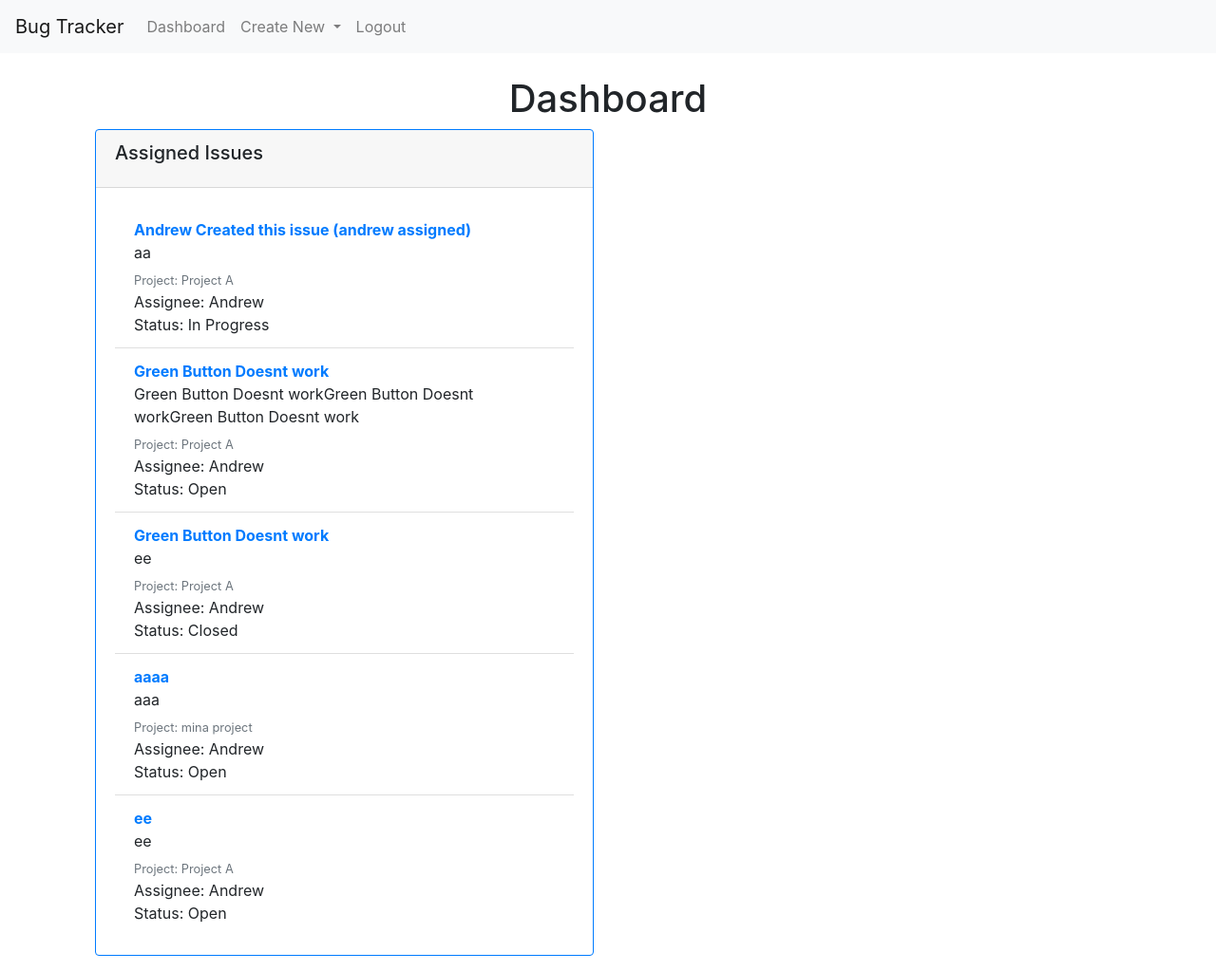
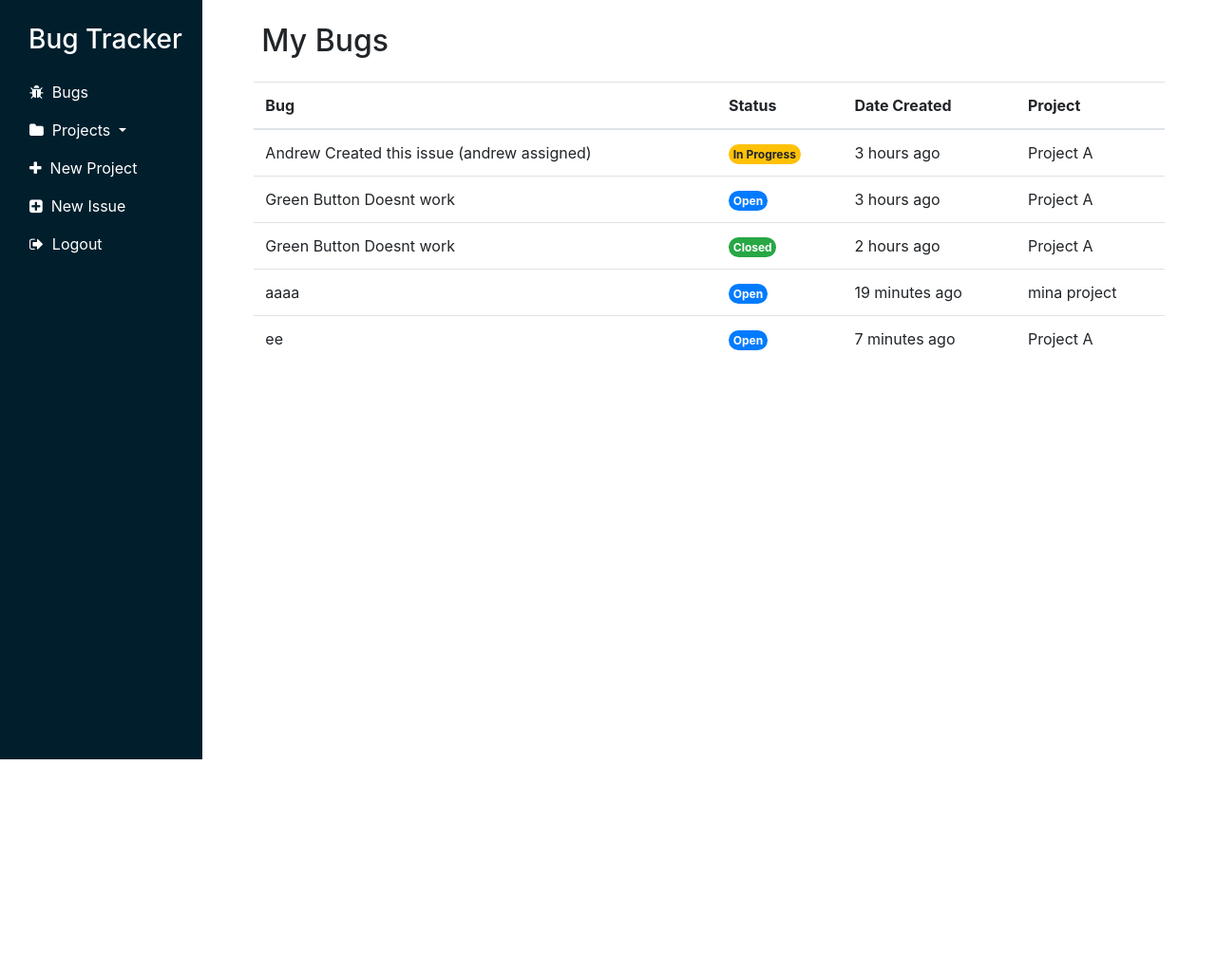
Before and after one commit to AndrewMaged814/Bug-Tracking, a Flask app: page / in a window 1280 px wide. Shown: the whole page at 95% size. After the commit the page ends 800 px from the top, so only its background shows below. Run offline with Flask 3, Linux system fonts and the light colour scheme; a user stored in the database is signed in; some libraries are stand-ins or nearby versions.

Commit message:
Added new page for showing tickets for each project Improved styling overall

```diff
--- a/website/models.py
+++ b/website/models.py
@@ -27,7 +27,7 @@ class Bug(db.Model):
 
 class Project(db.Model):
     id = db.Column(db.Integer, primary_key=True)
-    name = db.Column(db.String(150))  # The name column is defined here
+    name = db.Column(db.String(150))
     description = db.Column(db.String(500))
     user_id = db.Column(db.Integer, db.ForeignKey('user.id'))
     bugs = db.relationship('Bug', backref='project')
--- a/website/templates/base.html
+++ b/website/templates/base.html
@@ -1,6 +1,31 @@
 <!DOCTYPE html>
 <html>
 <head>
+  <style>
+
+    #sidebar {
+      position: fixed;
+      top: 0;
+      left: 0;
+      height: 100%;
+      padding-top: 15px;
+      background-color: #001E2C;
+      color: white !important;
+    }
+    #sidebar h3 {
+      padding-left: 15px;
+      padding-top: 10px;
+      padding-bottom: 10px;
+    }
+    #sidebar a {
+      color: white !important;
+    }
+    #sidebar .dropdown-menu a {
+      color: black !important;
+    }
+  </style>
+
+
   <meta charset="utf-8" />
   <meta name="viewport" content="width=device-width, initial-scale=1" />
   <link
@@ -14,47 +39,84 @@
     href="https://stackpath.bootstrapcdn.com/font-awesome/4.7.0/css/font-awesome.min.css"
     crossorigin="anonymous"
   />
+  <link rel="shortcut icon" href="{{ url_for('static', filename='favicon.ico') }}">
 
-    <title>{% block title %}Dashboard{% endblock %}</title>
+  <title>{% block title %}Home{% endblock %}</title>
 </head>
 <body>
-    <nav class="navbar navbar-expand-lg navbar-light bg-light">
-      <a class="navbar-brand" href="/">Bug Tracker</a>
-      <button class="navbar-toggler" type="button" data-toggle="collapse" data-target="#navbarNav"
-        aria-controls="navbarNav" aria-expanded="false" aria-label="Toggle navigation">
-        <span class="navbar-toggler-icon"></span>
-      </button>
-      <div class="collapse navbar-collapse" id="navbarNav">
-        <ul class="navbar-nav">
+  <div class="container-fluid">
+    <div class="row">
+      <!-- Sidebar -->
+      <nav id="sidebar" class="col-md-3 col-lg-2 d-md-block sidebar "style="background-color:#001E2C;">
+        <div class="position-sticky">
+          <div class="sidebar-header">
+            <h3>Bug Tracker</h3>
+          </div>
+          <ul class="nav flex-column">
             {% if user.is_authenticated %}
             <li class="nav-item">
-            <a class="nav-link" id="dashboard" href="/">Dashboard</a>
+              <a class="nav-link" href="/">
+                <i class="fa fa-bug"></i>
+                &nbsp;Bugs
+              </a>
             </li>
             <li class="nav-item dropdown">
-            <a class="nav-link dropdown-toggle" href="#" id="createDropdown" role="button" data-toggle="dropdown"
-              aria-haspopup="true" aria-expanded="false">
-              Create New
+              <a class="nav-link dropdown-toggle" href="#" id="projectDropdown" role="button"
+                data-toggle="dropdown" aria-haspopup="true" aria-expanded="false">
+                <i class="fa fa-folder"></i>
+                &nbsp;Projects
               </a>
-            <div class="dropdown-menu" aria-labelledby="createDropdown">
-              <a class="dropdown-item" href="/create_project">New Project</a>
-              <a class="dropdown-item" href="/create_issue">New Issue</a>
+              </a>
+              <div class="dropdown-menu" aria-labelledby="projectDropdown">
+                {% if user and user.is_authenticated %}
+                {% for project in projects %}
+                <a class="dropdown-item" href="{{ url_for('views.project_tickets', project_id=project.id) }}">{{ project.name }}</a>
+                {% endfor %}
+                {% else %}
+                <a class="dropdown-item disabled" href="#">No Projects</a>
+                {% endif %}
               </div>
             </li>
             <li class="nav-item">
-            <a class="nav-link" id="logout" href="/logout">Logout</a>
+              <a class="nav-link" href="/create_project">
+                <i class="fa fa-plus"></i>
+                &nbsp;New Project
+              </a>
             </li>
+            <li class="nav-item">
+              <a class="nav-link" href="/create_issue">
+                <i class="fa fa-plus-square"></i>
+                &nbsp;New Issue
+              </a>
+            </li>
+            <div class="mt-auto">
+            <li class="nav-item">
+              <a class="nav-link" href="/logout">
+                <i class="fa fa-sign-out"></i>
+                &nbsp;Logout
+              </a>
+            </li>
+          </div>
             {% else %}
             <li class="nav-item">
-            <a class="nav-link" id="login" href="/login">Login</a>
+              <a class="nav-link" href="/login">
+                <i class="fa fa-sign-in"></i>
+                &nbsp;Login
+              </a>
             </li>
             <li class="nav-item">
-            <a class="nav-link" id="signUp" href="/sign-up">Sign Up</a>
+              <a class="nav-link" href="/sign-up">
+                <i class="fa fa-user-plus"></i>
+                &nbsp;Sign Up
+              </a>
             </li>
             {% endif %}
           </ul>
         </div>
       </nav>
 
+      <!-- Page Content -->
+      <main class="col-md-9 ml-sm-auto col-lg-10 px-md-4">
 
         {% with messages = get_flashed_messages(with_categories=true) %} {% if
         messages %} {% for category, message in messages %} {% if category ==
@@ -74,7 +136,13 @@
         </div>
         {% endif %} {% endfor %} {% endif %} {% endwith %}
 
-    <div class="container">{% block content %} {% endblock %}</div>
+        <div class="container">
+          {% block content %} {% endblock %}
+        </div>
+      </main>
+    </div>
+  </div>
+
   <script
     src="https://code.jquery.com/jquery-3.2.1.slim.min.js"
     integrity="sha384-KJ3o2DKtIkvYIK3UENzmM7KCkRr/rE9/Qpg6aAZGJwFDMVNA/GpGFF93hXpG5KkN"
@@ -90,18 +158,6 @@
     integrity="sha384-JZR6Spejh4U02d8jOt6vLEHfe/JQGiRRSQQxSfFWpi1MquVdAyjUar5+76PVCmYl"
     crossorigin="anonymous"
   ></script>
-
-{% block javascript %}
-    <script type="text/javascript">
-      function deleteProject(projectId) {
-  fetch("/delete-project", {
-    method: "POST",
-    body: JSON.stringify({ projectId: projectId }),
-  }).then((_res) => {
-    window.location.href = "/";
-  });
-  }
-</script>
-{% endblock %}
+  {% block javascript %}{% endblock %}
 </body>
 </html>
--- a/website/templates/dashboard.html
+++ b/website/templates/dashboard.html
@@ -1,52 +1,49 @@
 {% extends "base.html" %}
 
-{% block title %}Dashboard{% endblock %}
+{% block title %}Bug{% endblock %}
 
 {% block content %}
 <div class="container mt-4">
-  <h1 class="text-center">Dashboard</h1>
+  <h2 class="pl-2">My Bugs</h2>
+</div>
+<div class="container mt-4">
 
   <!-- Row divided into two columns -->
   <div class="row">
-    <div class="col-md-6">
-      <!-- Assigned Issues Card -->
-      <div class="card border-primary mb-3">
-        <div class="card-header">
-          <h5 class="card-title">Assigned Issues</h5>
-        </div>
-        <div class="card-body">
-          <ul class="list-group list-group-flush">
+    <div class="col-md-12">
+      <div class="table-responsive">
+        <table class="table table-hover table">
+          <thead>
+            <tr>
+              <th>Bug</th>
+              <th>Status</th>
+              <th>Date Created</th>
+              <th>Project</th>
+            </tr>
+          </thead>
+          <tbody>
             {% for issue in user.bugs %}
-            <li class="list-group-item">
-              <a href="#" data-toggle="modal" data-target="#updateIssueModal{{ issue.id }}">
-                <strong>{{ issue.title }}</strong>
-              </a>
-              <p class="mb-1">{{ issue.description }}</p>
-              <small class="text-muted">Project: {{ issue.project.name }}</small>
-              <p class="mb-0">Assignee: {{ issue.user.first_name }}</p>
-              <p class="mb-0">Status: {{ issue.status }}</p>
-            </li>
+            <tr class="clickable-row" data-toggle="modal" data-target="#updateIssueModal{{ issue.id }}">
+              <td>{{ issue.title }}</td>
+              <td>
+                <span class="badge rounded-pill d-inline {% if issue.status == 'Open' %}badge-primary{% elif issue.status == 'In Progress' %}badge-warning{% elif issue.status == 'Closed' %}badge-success{% endif %}">
+                  {{ issue.status }}
+                </span>
+              </td>
+              <td>{{ issue.date_reported|time_ago }}</td>
+              <td>{{ issue.project.name }}</td>
+            </tr>
             {% endfor %}
-          </ul>
-        </div>
+          </tbody>
+        </table>
       </div>
     </div>
-
-    <!-- The right half of the screen can be used for other content if needed -->
-    <div class="col-md-6">
-      <!-- Other content goes here -->
-    </div>
   </div>
-
 </div>
 
 
-
-
-<!-- Modal for Update Issue -->
 {% for issue in user.bugs %}
 <div class="modal fade" id="updateIssueModal{{ issue.id }}" tabindex="-1" role="dialog" aria-labelledby="updateIssueModalLabel{{ issue.id }}" aria-hidden="true">
-
   <div class="modal-dialog" role="document">
     <div class="modal-content">
       <div class="modal-header">
@@ -74,8 +71,6 @@
               <option value="Closed" {% if issue.status == 'Closed' %}selected{% endif %}>Closed</option>
             </select>
           </div>
-
-          <!-- Add a submit button to update the issue -->
           <button type="submit" class="btn btn-primary">Update Issue</button>
         </form>
       </div>
@@ -84,4 +79,22 @@
 </div>
 {% endfor %}
 
+<script>
+document.addEventListener("DOMContentLoaded", function () {
+  var rows = document.querySelectorAll(".clickable-row");
+  rows.forEach(function (row) {
+    row.addEventListener("click", function () {
+      var targetModalId = row.dataset.target;
+      if (targetModalId) {
+        var modal = document.querySelector(targetModalId);
+        if (modal) {
+          $(modal).modal("show");
+        }
+      }
+    });
+  });
+});
+
+</script>
+
 {% endblock %}
--- a/website/views.py
+++ b/website/views.py
@@ -5,7 +5,7 @@ from .models import User, Project, Bug
 from . import db
 import json
 
-views = Blueprint('views', __name__)
+views = Blueprint('views', __name__)\
 
 
 @views.route('/')
@@ -13,11 +13,32 @@ views = Blueprint('views', __name__)
 def dashboard():
     issues = Bug.query.all()
 
-    # Get all users from the database
     users = User.query.all()
 
-    return render_template("dashboard.html", user=current_user, issues=issues, users=users)
+    projects = current_user.projects
 
+    return render_template("dashboard.html", user=current_user, issues=issues, users=users, project=projects)
+
+@views.route('/tickets/<int:project_id>')
+@login_required
+def project_tickets(project_id):
+    # Get the project from the database based on the project_id
+    project = Project.query.get(project_id)
+
+    if not project:
+        abort(404)
+
+    # Get the tickets associated with the project
+    tickets = Bug.query.filter_by(project_id=project.id).all()
+
+    # Filter tickets for each status
+    open_tickets = [ticket for ticket in tickets if ticket.status == 'Open']
+    in_progress_tickets = [ticket for ticket in tickets if ticket.status == 'In Progress']
+    closed_tickets = [ticket for ticket in tickets if ticket.status == 'Closed']
+
+    return render_template('project_tickets.html', user=current_user, project=project,
+                            tickets=tickets, open_tickets=open_tickets,
+                            in_progress_tickets=in_progress_tickets, closed_tickets=closed_tickets)
 
 @views.route('/create_issue', methods=['GET', 'POST'])
 @login_required
@@ -30,27 +51,25 @@ def create_issue():
         assignee_id = int(request.form['assignee'])
         project_id = int(request.form['project'])
 
-        # Retrieve the user, assignee, and project objects from the database
         user = current_user  # Current logged-in user (creator of the issue)
         assignee = User.query.get(assignee_id)
         project = Project.query.get(project_id)
 
-        # Create a new Bug object with the form data and relationships
+
         new_issue = Bug(title=issue_name, description=description, status=status, user=user, project=project)
         new_issue.assignee = assignee  # Set the assignee for the new issue
 
-        # Save the new issue to the database
+
         db.session.add(new_issue)
         db.session.commit()
 
-        # Redirect the user to the dashboard or any other appropriate page
         return redirect(url_for('views.dashboard'))
 
     else:
-        # This is a GET request, so simply render the create_issue.html template
-        # and pass the necessary data (users and projects) to populate the dropdowns
-        users = User.query.all()  # Get all users from the database
-        projects = Project.query.all()  # Get all projects from the database
+        #  GET request
+        #  pass the necessary data (users and projects) to populate the dropdowns
+        users = User.query.all()
+        projects = Project.query.all()
         issues = Bug.query.all()
         return render_template("create_issue.html", user=current_user, users=users, projects=projects, issue=issues)
 
@@ -59,67 +78,31 @@ def create_issue():
 @views.route('/update_issue/<int:issue_id>', methods=['GET', 'POST'])
 @login_required
 def update_issue(issue_id):
-    # Get the issue to update from the database
     issue = Bug.query.get_or_404(issue_id)
 
     if request.method == 'POST':
-        # Get the form data submitted by the user
         issue.title = request.form['title']
         issue.description = request.form['description']
         issue.status = request.form['status']
 
-
-        # Commit the changes to the database
         db.session.commit()
 
-        # Redirect back to the dashboard after updating the issue
         return redirect(url_for('views.dashboard'))
-
-
-@views.route('/delete_issue/<int:issue_id>', methods=['POST'])
-@login_required
-def delete_issue(issue_id):
-    # Retrieve the issue from the database based on the issue_id
-    issue = Bug.query.get_or_404(issue_id)
-
-    # Delete the issue from the database
-    db.session.delete(issue)
-    db.session.commit()
-
-    # Redirect the user back to the dashboard or any other appropriate page after deletion
-    return redirect(url_for('views.dashboard'))
 
 
 @views.route('/create_project', methods=['GET', 'POST'])
 @login_required
 def create_project():
     if request.method == 'POST':
-        # Get the form data submitted by the user
         project_name = request.form['projectName']
         description = request.form['description']
 
-        # Create a new Project object with the form data and the current user as the project owner
-        new_project = Project(name=project_name, description=description)
+        new_project = Project(name=project_name, description=description, user=current_user)
 
-        # Save the new project to the database
         db.session.add(new_project)
         db.session.commit()
 
-        # Redirect the user to the "Create Issue" page
         return redirect(url_for('views.create_issue'))
 
     else:
-        # This is a GET request, so simply render the create_project.html template
         return render_template("create_project.html", user=current_user)
-
-@views.route('/delete-project', methods=['POST'])
-def delete_project():
-    project = json.loads(request.data) # this function expects a JSON from the INDEX.js file
-    projectId = project['projectId']
-    project = Project.query.get(projectId)
-    if project:
-        if project.user_id == current_user.id:
-            db.session.delete(project)
-            db.session.commit()
-
-    return jsonify({})
```
Also changed, not shown: website/__init__.py (+16 -1 lines), website/static/index.js (deleted, +0 -8 lines), website/templates/create_issue.html (+34 -12 lines), website/templates/create_project.html (+12 -3 lines), website/templates/project_tickets.html (added, +91 -0 lines), website/utils.py (added, +15 -0 lines), instance/database.db, website/static/favicon.ico (added). Lines whose indentation alone changed are shown as unchanged.
